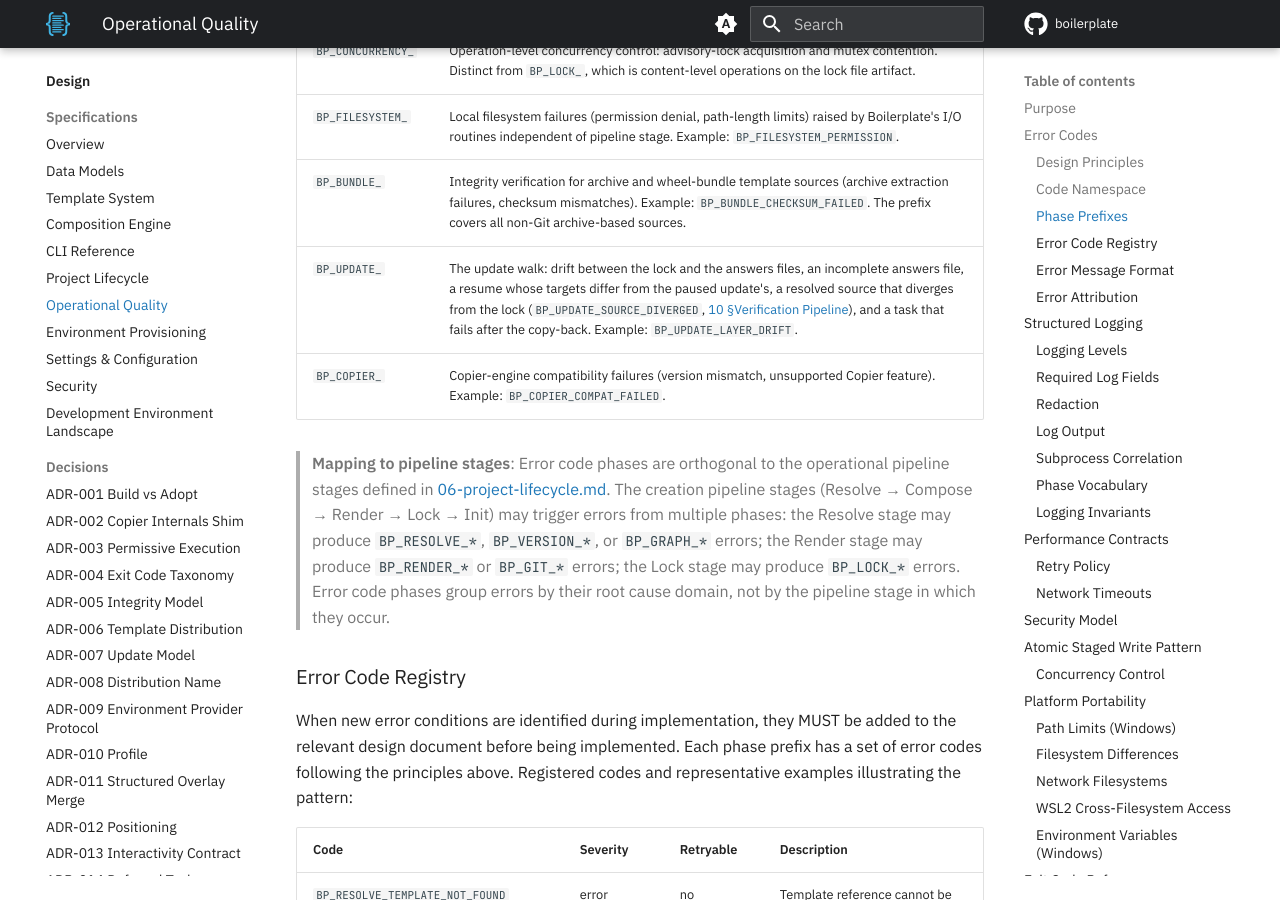
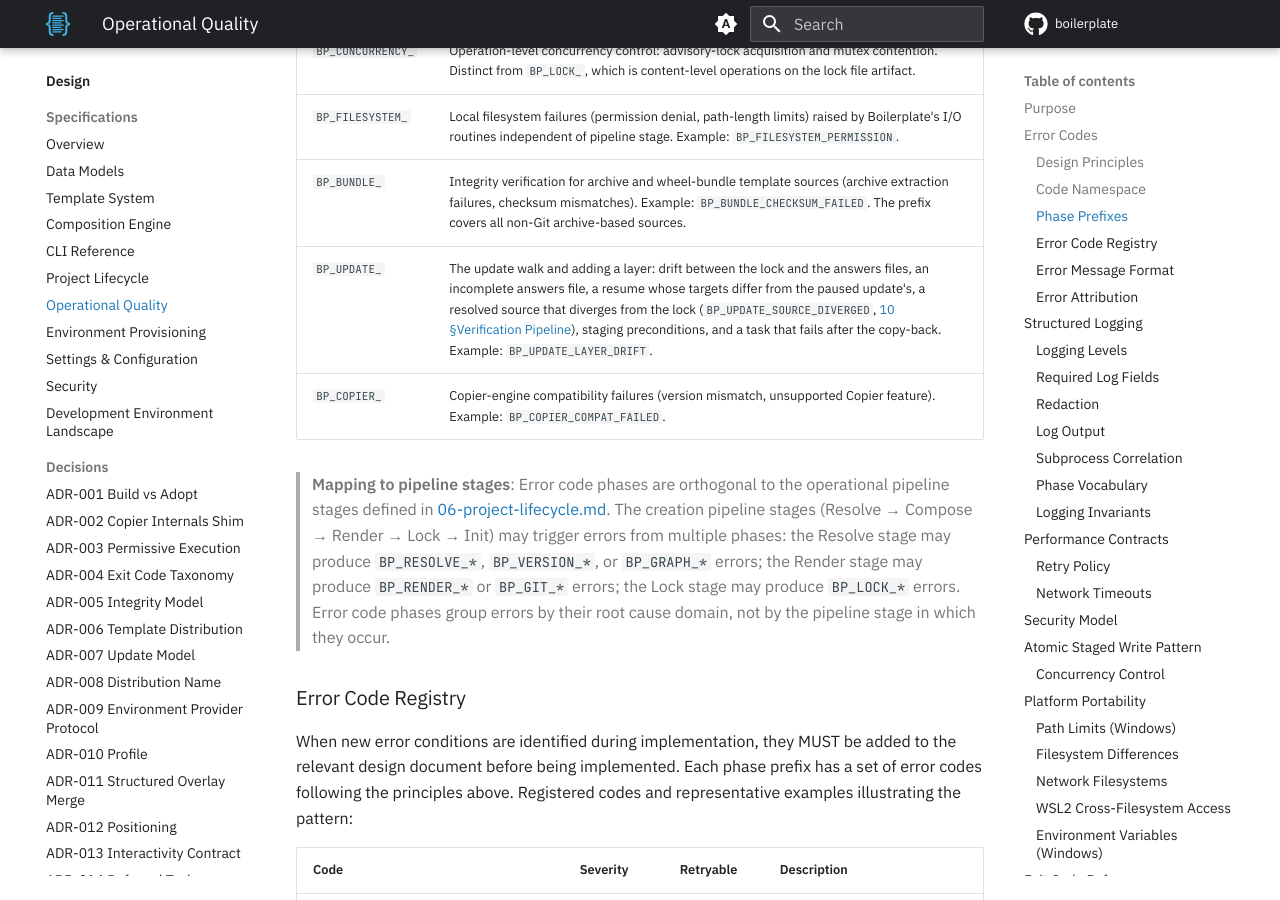
Before and after one commit to TheRealBillSiegler/boilerplate, an MkDocs documentation site: the page built from docs/design/07-operational-quality.md, in a window 1280 px wide and 900 px high, scrolled down 1682 px. Built offline with MkDocs 1.6.1 and Material for MkDocs 9.7.7, drawn with Linux system fonts in a browser that asks for light colours; comment, search, counter and statistics services are not loaded; the version menu is left out.

Commit message:
docs(design): cover adding a layer in the BP_UPDATE_ phase row
The branch registers add preconditions and staging stops under the
BP_UPDATE_ prefix, but the phase row described only the update walk.
Name both, and keep the source-divergence clause.

Co-Authored-By: Claude Sonnet 5.5 <noreply@anthropic.com>

```diff
--- a/docs/design/07-operational-quality.md
+++ b/docs/design/07-operational-quality.md
@@ -40,7 +40,7 @@ BP_{PHASE}_{DESCRIPTOR}
 | `BP_CONCURRENCY_` | Operation-level concurrency control: advisory-lock acquisition and mutex contention. Distinct from `BP_LOCK_`, which is content-level operations on the lock file artifact. |
 | `BP_FILESYSTEM_` | Local filesystem failures (permission denial, path-length limits) raised by Boilerplate's I/O routines independent of pipeline stage. Example: `BP_FILESYSTEM_PERMISSION`. |
 | `BP_BUNDLE_` | Integrity verification for archive and wheel-bundle template sources (archive extraction failures, checksum mismatches). Example: `BP_BUNDLE_CHECKSUM_FAILED`. The prefix covers all non-Git archive-based sources. |
-| `BP_UPDATE_` | The update walk: drift between the lock and the answers files, an incomplete answers file, a resume whose targets differ from the paused update's, a resolved source that diverges from the lock (`BP_UPDATE_SOURCE_DIVERGED`, [10 §Verification Pipeline](10-security.md#verification-pipeline)), and a task that fails after the copy-back. Example: `BP_UPDATE_LAYER_DRIFT`. |
+| `BP_UPDATE_` | The update walk and adding a layer: drift between the lock and the answers files, an incomplete answers file, a resume whose targets differ from the paused update's, a resolved source that diverges from the lock (`BP_UPDATE_SOURCE_DIVERGED`, [10 §Verification Pipeline](10-security.md#verification-pipeline)), staging preconditions, and a task that fails after the copy-back. Example: `BP_UPDATE_LAYER_DRIFT`. |
 | `BP_COPIER_` | Copier-engine compatibility failures (version mismatch, unsupported Copier feature). Example: `BP_COPIER_COMPAT_FAILED`. |
 
 > **Mapping to pipeline stages**: Error code phases are orthogonal to the operational pipeline stages defined in [06-project-lifecycle.md](06-project-lifecycle.md). The creation pipeline stages (Resolve → Compose → Render → Lock → Init) may trigger errors from multiple phases: the Resolve stage may produce `BP_RESOLVE_*`, `BP_VERSION_*`, or `BP_GRAPH_*` errors; the Render stage may produce `BP_RENDER_*` or `BP_GIT_*` errors; the Lock stage may produce `BP_LOCK_*` errors. Error code phases group errors by their root cause domain, not by the pipeline stage in which they occur.
```
